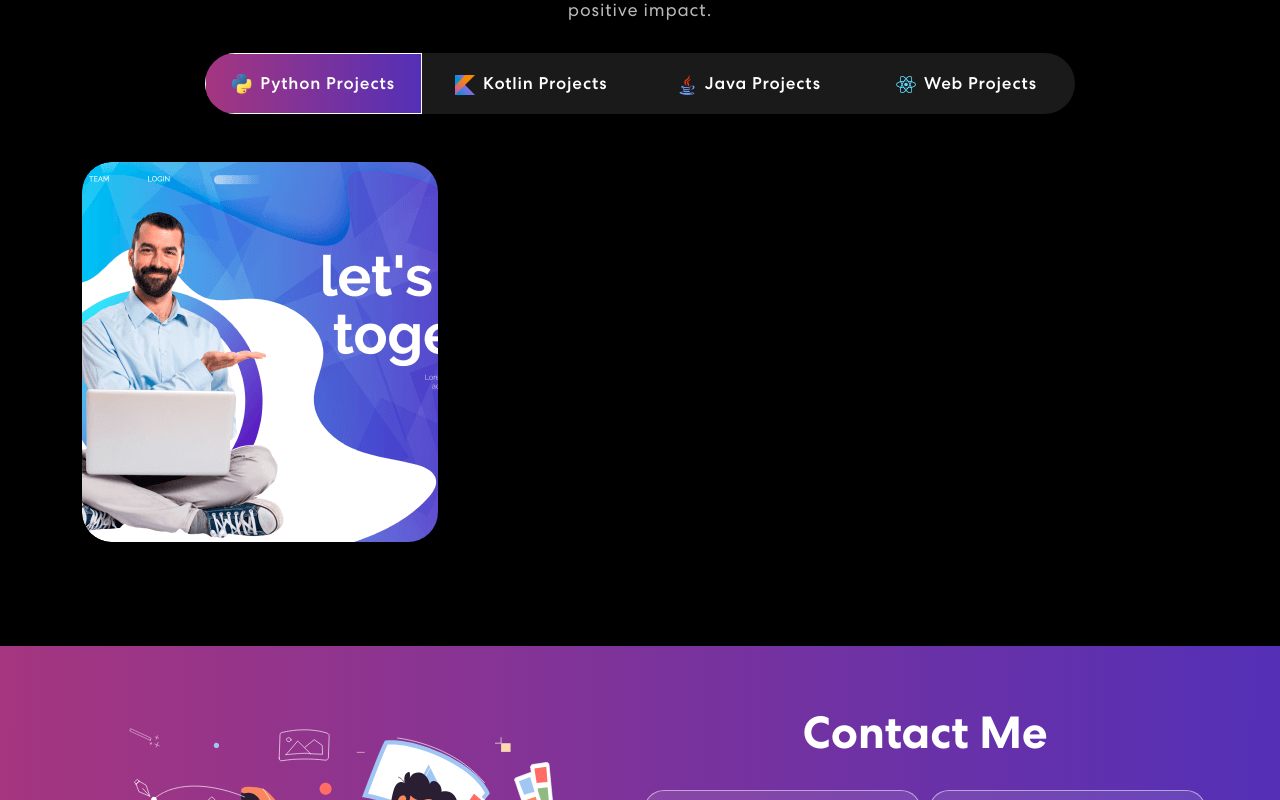
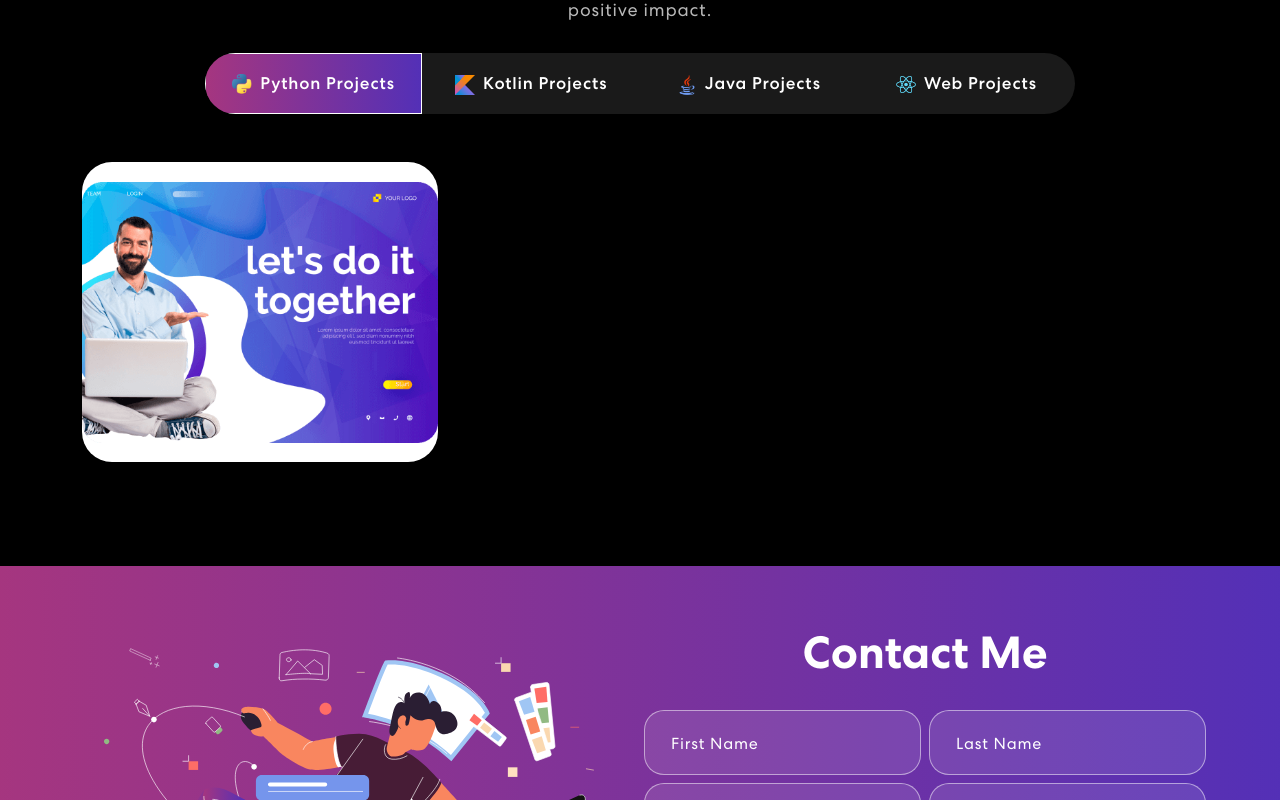
Before and after one commit to InquisitiveMindHasToKnow/SynopsisWeb, a React (Create React App) app: page / in a window 1280 px wide. Shown: the part 1991-2791 px from the top of the page. Built offline with nearby package versions, Linux system fonts and the light colour scheme.

Commit message:
Refactors project box to fit icons instead of cutting them off. Adds img for Synopsis Java project

```diff
--- a/src/App.css
+++ b/src/App.css
@@ -418,11 +418,23 @@ border-color: transparent;
   border: 1px solid rgba(255, 255, 255, 0.5);
   border-radius: 0 55px 55px 0;
 }
+
+.proj-imgbx img {
+  max-width: 100%;
+  max-height: 100%;
+  object-fit: contain; /* Ensures the entire image fits within the container */
+}
 .proj-imgbx {
   position: relative;
   border-radius: 30px;
   overflow: hidden;
   margin-bottom: 24px;
+  display: flex;
+  justify-content: center; /* Center horizontally */
+  align-items: center; /* Center vertically */
+  height: 300px; /* Set a fixed height or a height based on your design */
+  background-color: #ffffff; /* Optional: Add a background color to visualize the box */
+
 }
 .proj-imgbx::before {
   content: "";
--- a/src/components/Projects.js
+++ b/src/components/Projects.js
@@ -6,6 +6,7 @@ import javaIcon from '../assets/images/java_icon.png'
 import kotlinIcon from '../assets/images/kotlin_icon.png'
 import pythonIcon from '../assets/images/python_icon.png'
 import reactIcon from '../assets/images/react_icon.png'
+import synopsis_java_icon from '../assets/images/synopsis_java_icon.png'
 import 'animate.css';
 
 export const Projects = () => {
@@ -13,7 +14,7 @@ export const Projects = () => {
     {
       title: "Synopsis Java",
       description: "An interactive way to glean a synopsis of my professional resume as an Android Developer using the Java language!",
-      imgUrl: projImg1,
+      imgUrl: synopsis_java_icon,
       category: "Java",
       link: "https://github.com/InquisitiveMindHasToKnow/Synopsis"
     },
```
Also changed, not shown: src/assets/images/synopsis_java_icon.png (added).
